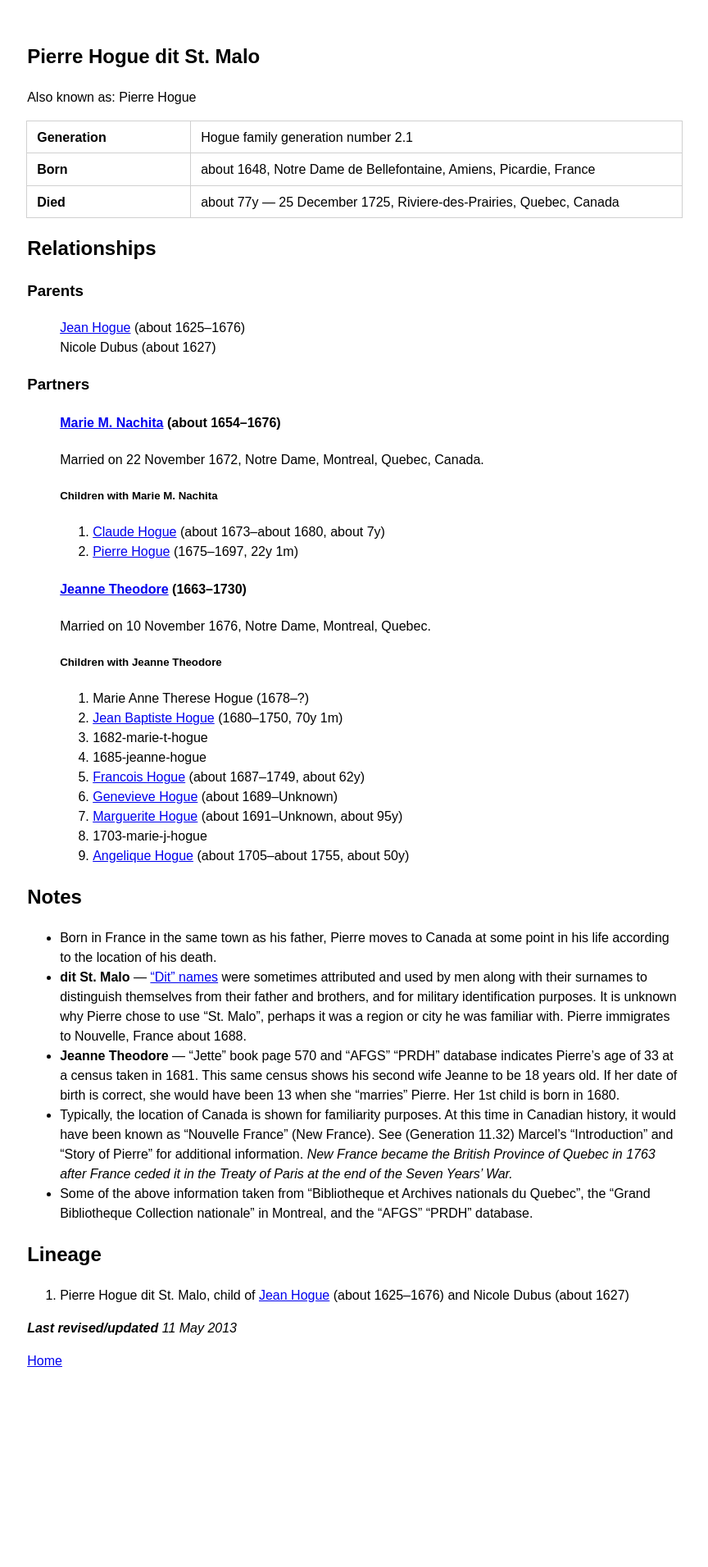
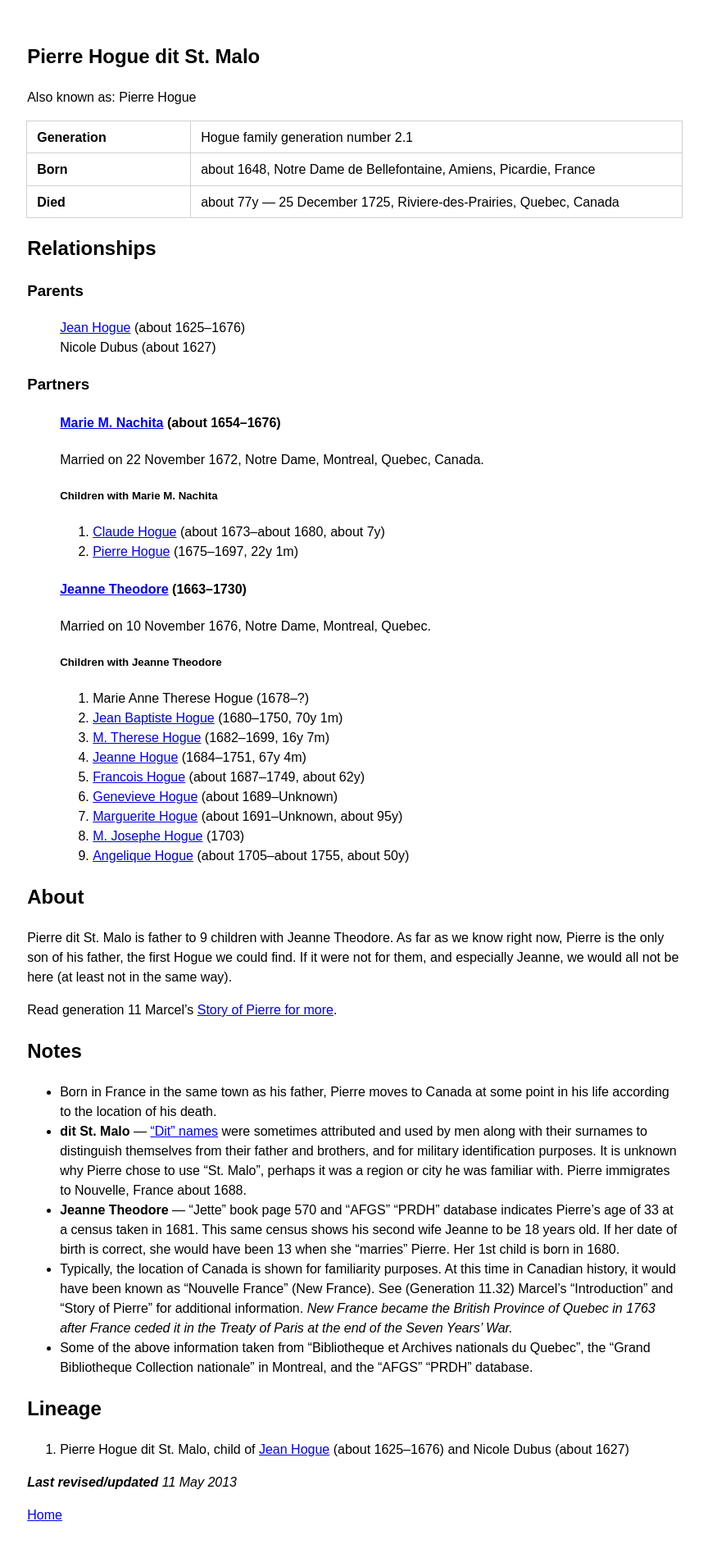
Before and after one commit to highchair/hogue-family-ancestry, a Jekyll site: the page built from _people/1648-pierre-hogue.md, in a window 1280 px wide. Shown: the whole page at 82% size, without its empty margins (18-882 px from the left). Built offline with Jekyll 4.4.1, drawn with Linux system fonts in a browser that asks for light colours; before the commit the page ends 1723 px from its top, so only the background shows below that.

Commit message:
Adjusting people links; adding context

```diff
--- a/_people/1648-pierre-hogue.md
+++ b/_people/1648-pierre-hogue.md
@@ -38,6 +38,13 @@ partners:
 
 ---
 
+## About
+
+Pierre dit St. Malo is father to 9 children with Jeanne Theodore. As far as we know right now, Pierre is the only son of his father, the first Hogue we could find. If it were not for them, and especially Jeanne, we would all not be here (at least not in the same way).
+
+Read generation 11 Marcel’s [Story of Pierre for more]({% link _posts/2017-12-25-story-of-pierre.md %}).
+
+
 ## Notes
 
 + Born in France in the same town as his father, Pierre moves to Canada at some point in his life according to the location of his death.
--- a/_people/1663-jeanne-theodore.md
+++ b/_people/1663-jeanne-theodore.md
@@ -34,12 +34,12 @@ partners:
     children:
       - child: 'Marie Anne Therese Hogue (1678–?)'
       - child: 1680-jean-b-hogue
-      - child: 1682-marie-t-hogue
-      - child: 1685-jeanne-hogue
+      - child: 1682-m-therese-hogue
+      - child: 1684-jeanne-hogue
       - child: 1685-francois-hogue
       - child: 1689-genevieve-hogue
       - child: 1691-marguerite-hogue
-      - child: 1703-marie-j-hogue
+      - child: 1703-m-josephe-hogue
       - child: 1705-angelique-hogue
   - spouse: 'Jacques Amelot Sanpeur'
     children:
```
Also changed, not shown: _people/1680-jean-b-hogue.md (+3 -3 lines).
